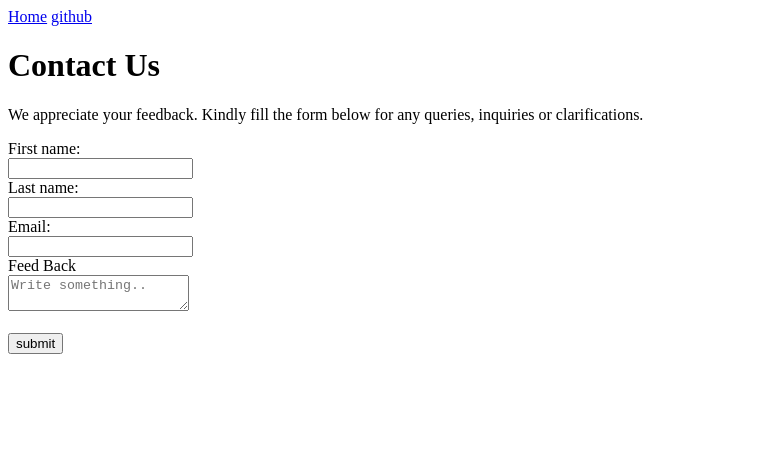
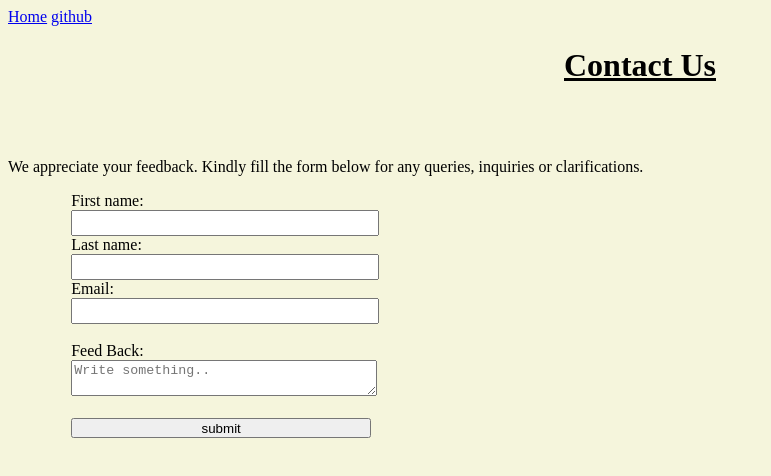
Before and after one commit to moreenChebet/Personal-Porfolio, a plain HTML site: page Contact Us.html in a window 1280 px wide. Shown: the whole page, without its empty margins (0-771 px from the left). Drawn offline with Linux system fonts and the light colour scheme.

Commit message:
pages styling

```diff
--- a/Contact Us.html
+++ b/Contact Us.html
@@ -6,6 +6,7 @@
     <meta charset="UTF-8">
     <meta name="viewport" content="width=device-width, initial-scale=1.0">
     <link rel="icon" href="art1.png">
+    <link rel="stylesheet" href="StyleCU.css">
     <a href="index.html">Home</a>
     <title>Contact Us</title>
     <a href="https://github.com/moreenChebet">github</a>
@@ -15,21 +16,22 @@
     <h1>
         Contact Us
     </h1>
-
+<br><br>
     <p>
-        We appreciate your feedback. Kindly fill the form below for any queries, inquiries or clarifications.
+        We appreciate your feedback. Kindly fill the form below for any queries,
+        inquiries or clarifications.
     </p>
 
     <!-- Query form -->
-    <div>
-        <form action="mchebet120@gmail.com">
+    <div class="container" id="QueryForm">
+            <form action="/action_page.php" target="_blank"><!--Response will open in a new browser tab -->
             <label for="fname">First name:</label><br>
             <input type="text" id="fname" name="fname"> <br>
             <label for="lname">Last name:</label><br>
             <input type="text" id="lname" name="lname"><br>
             <label for="Email">Email:</label><br>
-            <input type="text" id="Email" name="Email"><br>
-            <label for="feed_back">Feed Back</label> <br>
+            <input type="text" id="Email" name="Email"><br><br>
+            <label for="feed_back">Feed Back:</label> <br>
             <textarea id="subject" name="subject" placeholder="Write something.." ></textarea><br><br>
             <input type="submit" value="submit">
         </form>
--- a/Style.css
+++ b/Style.css
@@ -1,3 +1,8 @@
+*{
+    margin: 0%;
+    padding: 0%;
+}
+
 body{
     background-image: url(./Assets/Gr.jpg);
     background-repeat: no-repeat;
@@ -7,9 +12,10 @@ body{
 
 #Name
 {
-    color: blueviolet;
+    color: black;
     margin-left: 8%;
     margin-top: 15%;
+    text-align: center;
 }
 
 
@@ -18,8 +24,13 @@ body{
     max-width: 40%;
     height: 400%;
     text-align: center;
-    background-color: blue;
+    background-color: bisque;
+    margin-left: 35%;
 }
+
+   /* {
+        background:url(logo.jpg) bisque no-repeat center;
+   } */
 
 ul {
     list-style-type: none;
@@ -29,5 +40,10 @@ ul {
 
   li {
     display: inline;
+    padding-bottom: 20px;
+  }
 
+  nav{
+    position: fixed;
+    top:0%
   }
--- a/StyleAM.css
+++ b/StyleAM.css
@@ -1,3 +1,19 @@
+/* *{
+    margin: 0%;
+    padding: 0%;
+} */
+
 body{
-    background-color: aqua;
+    background: url(/Assets/Gr.jpg) beige no-repeat center;
 }
+
+h1{
+    text-align: center;
+    text-decoration-line: underline;
+}
+
+#description{
+    width: 1000px;
+    height: 200px;
+
+}
--- a/StyleCU.css
+++ b/StyleCU.css
@@ -0,0 +1,22 @@
+body{
+    background-color: beige;
+}
+
+h1{
+    text-align: center;
+    text-decoration-line: underline;
+}
+
+input{
+    width: 300px;
+    height: 20px;
+}
+
+textarea{
+    width: 300px;
+    height: 30px;
+}
+
+#QueryForm{
+    margin-left: 5%;
+}
```
Also changed, not shown: About Me.html (+5 -1 lines), index.html (+3 -0 lines), Assets/Me.jpg (deleted), Assets/Me1.png (deleted).
